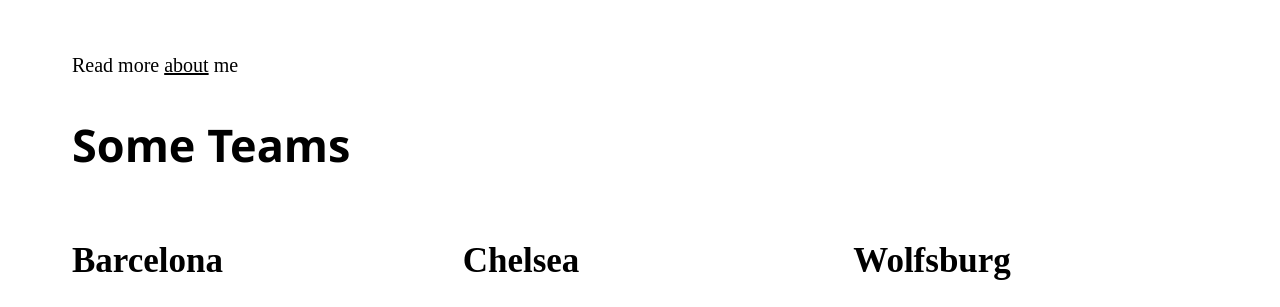
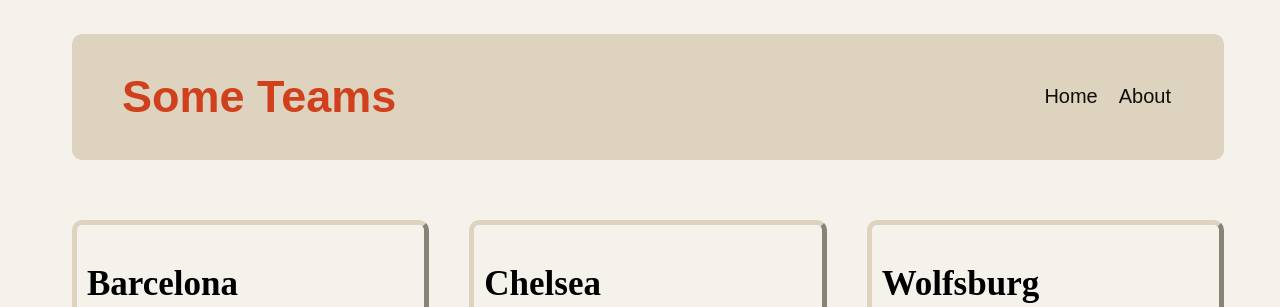
Before and after one commit to jlyngfelt/Some-teams, a PHP site: page / in a window 1280 px wide. Shown: the top 307 px of the page. Run offline with PHP 8.4, Linux system fonts and the light colour scheme.

Commit message:
Changed color, fonts, header
Changed colorpalette and fonts, also fixed my header.

```diff
--- a/about.php
+++ b/about.php
@@ -6,6 +6,9 @@
     <title>About me</title>
 </head>
 <body>
+    <?php
+require_once __DIR__ ."/header.php";
+?>
     <h1>Welcome to the page about me</h1>
 
 
--- a/header.php
+++ b/header.php
@@ -8,6 +8,9 @@
 </head>
 <body>
     <nav class="header">
-        <p>Read more <a href="/about.php">about</a> me</p>
         <h1>Some Teams</h1>
+        <div class="header-links">
+            <p><a href="index.php">Home</a></p>
+            <p><a href="about.php">About</a></p>
+            </div>
     </nav>
--- a/styles.css
+++ b/styles.css
@@ -1,4 +1,12 @@
+:root {
+    --rust: #D0401C;
+    --chantarelle: rgb(255, 166, 49);
+    --chantarelle-opacity: rgba(255,166,49, 0.5);
+    --charcoal: #110D09;
+    --ceramics: #DDD3BF;
+    --cream: #F5F2EC;
 
+}
 
 
 
@@ -6,7 +14,7 @@ body {
     box-sizing: border-box;
     width: 100vw;
     height: 100vh;
-    background-color: white;
+    background-color: var(--cream);
     font-size: 12px;
     padding: 2% 5% 5% 5%;
     }
@@ -17,29 +25,71 @@ main {
     display: grid;
     max-width: 100%;
     grid-template-columns: repeat(3, 1fr);
-    gap:20px
-
-    /* flex-direction: row;
-    flex-wrap: wrap;
-    justify-content: space-evenly; */
+    gap:40px
 
 }
 
 p {
     font-size: 20px;
+    margin: 3px;
 }
 
 a {
-    color: black;
+    color: var(--charcoal);
+    text-decoration: none;
+    font-family: Titillium Web, Poppins, sans-serif;
+}
+
+a:hover{
+    background-color: var(--chantarelle-opacity);
+    padding: 10px;
+    border-radius: 10px;
+}
+
+.header {
+    display: flex;
+    max-width: 100%;
+    height: auto;
+    background-color: var(--ceramics);
+    justify-content: space-between;
+    padding-left:50px;
+    margin-bottom: 60px;
+    border-radius: 10px;
+}
+
+.header-links {
+    display:flex;
+    flex-direction: row;
+    flex-wrap: wrap;
+    align-content: center;
+    padding-right: 50px;
+    gap: 15px;
 }
 
 .card {
     height: auto;
+    border-color: var(--ceramics);
+    border-width: 5px;
+    border-style: outset;
+    padding: 10px;
+    border-radius: 10px;
+}
+
+.card:hover {
+    height: auto;
+    border-color: var(--chantarelle-opacity);
+    border-width: 5px;
+    border-style: outset;
+    padding: 10px;
+    border-radius: 10px;
+
 }
 
 h1 {
-    font-family: 'Segoe UI', Tahoma, Geneva, Verdana, sans-serif;
+    font-family: Titillium Web, Poppins, sans-serif;
     font-size: 45px;
+    color: var(--rust);
+    display: block;
 }
 
 h2 {
@@ -54,6 +104,6 @@ ul {
 }
 
 footer {
-    padding: 10px;
-    color: darkgrey;
+    padding: 30px;
+    color: var(--ceramics);
 }
```
Also changed, not shown: main.php (line endings or trailing spaces), 1 other file.
